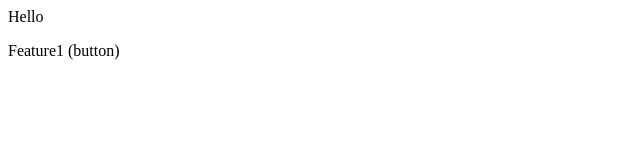
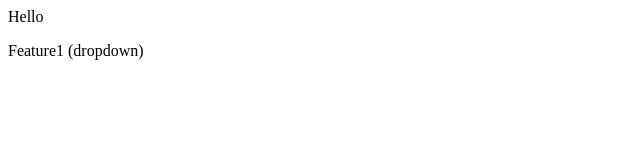
Before and after one commit to Ki5han-dev/localrepo, a plain HTML site: page index.html in a window 1280 px wide. Shown: the full height of the page, 0-640 px from the left. Drawn offline with Linux system fonts and the light colour scheme.

Commit message:
added a dropdown

```diff
--- a/index.html
+++ b/index.html
@@ -2,4 +2,4 @@
     Hello
 
 </p>
-<p>Feature1 (button)</p>
+<p>Feature1 (dropdown)</p>
```
